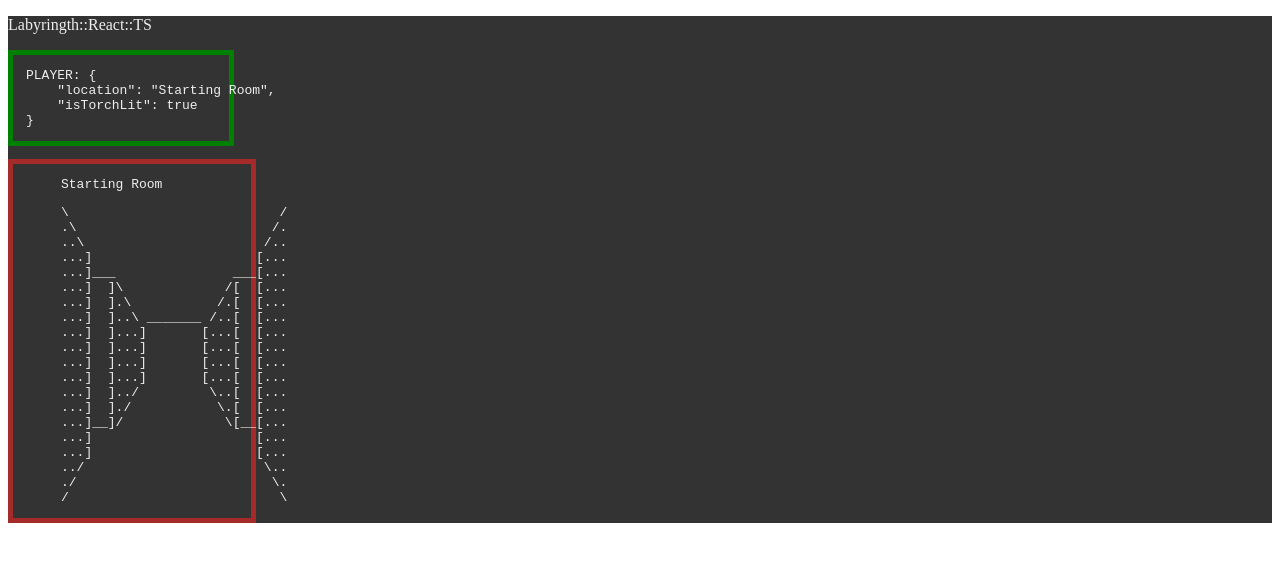
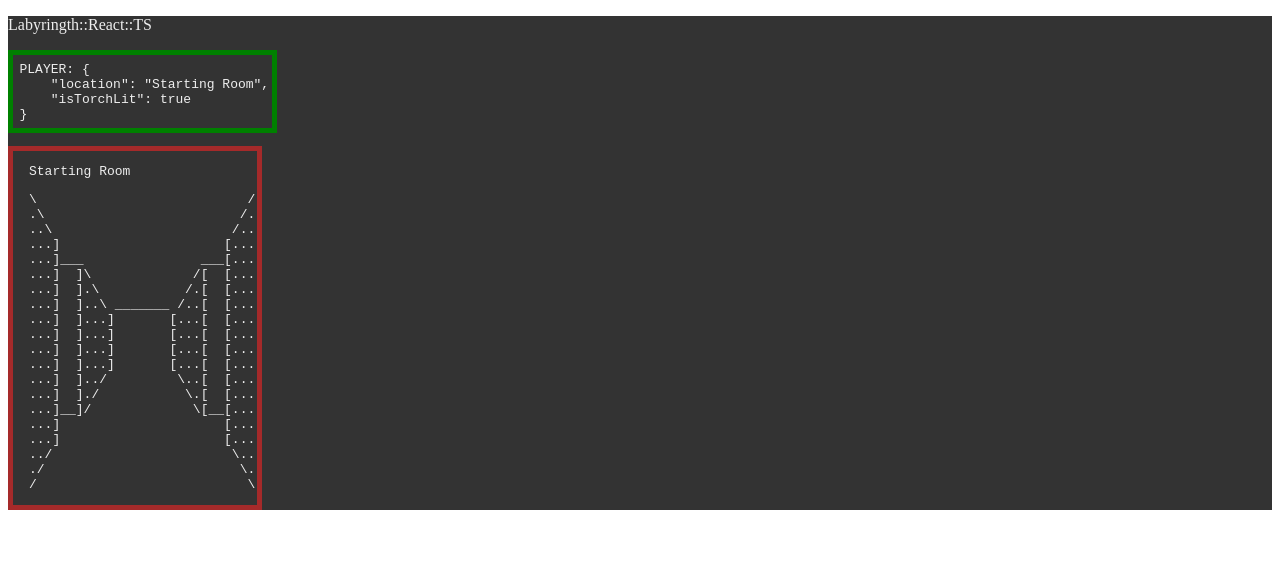
Before and after one commit to frankmeza/labyrinth-react-ts, a React app: page / in a window 1280 px wide. Shown: the top 562 px of the page. Built offline with nearby package versions, Linux system fonts and the light colour scheme; the HTML template or start-up script is replaced by a standard one.

Commit message:
style tweaks

```diff
--- a/src/app.scss
+++ b/src/app.scss
@@ -1,16 +1,16 @@
 #app {
   background-color: #333;
-  color: #EEE;
+  color: #eee;
 }
 
 .room-view {
   border: thick brown solid;
-  width: 15%;
-  padding-left: 3em;
+  width: 18%;
+  padding-left: 1em;
 }
 
 .player-debug {
   border: thick green solid;
-  width: 15%;
-  padding: 1em;
+  width: 20%;
+  padding: 0.5em 0 0.5em 0.5em;
 }
```
